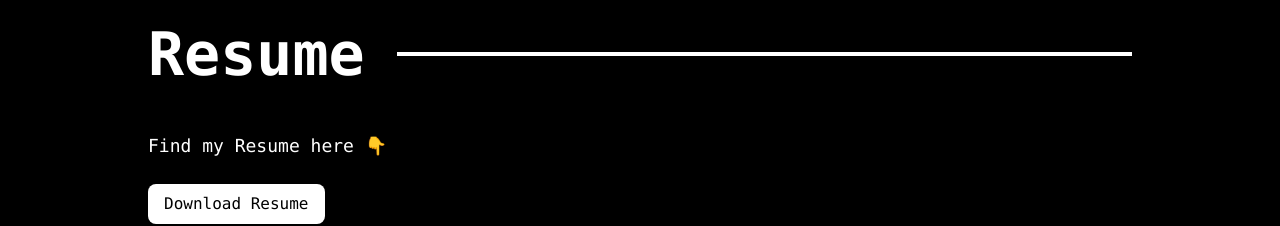
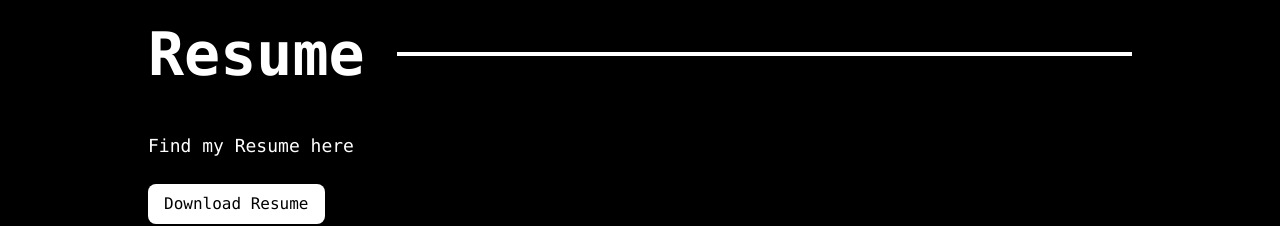
Before and after one commit to Kammari-Santosh-Kumar/Personal-folio, a React (Vite) app: page / in a window 1280 px wide. Shown: the part 2320-2546 px from the top of the page. Built offline with nearby package versions, Linux system fonts and the light colour scheme.

Commit message:
Update Resume

```diff
--- a/src/pages/Resume.jsx
+++ b/src/pages/Resume.jsx
@@ -20,7 +20,7 @@ const Resume = () => {
         <div className="flex-grow border-t-4 border-white"></div>
       </div>
         <p className="text-lg mb-6 text-white">
-          Find my Resume here 👇
+          Find my Resume here
         </p>
 
         <button
```
